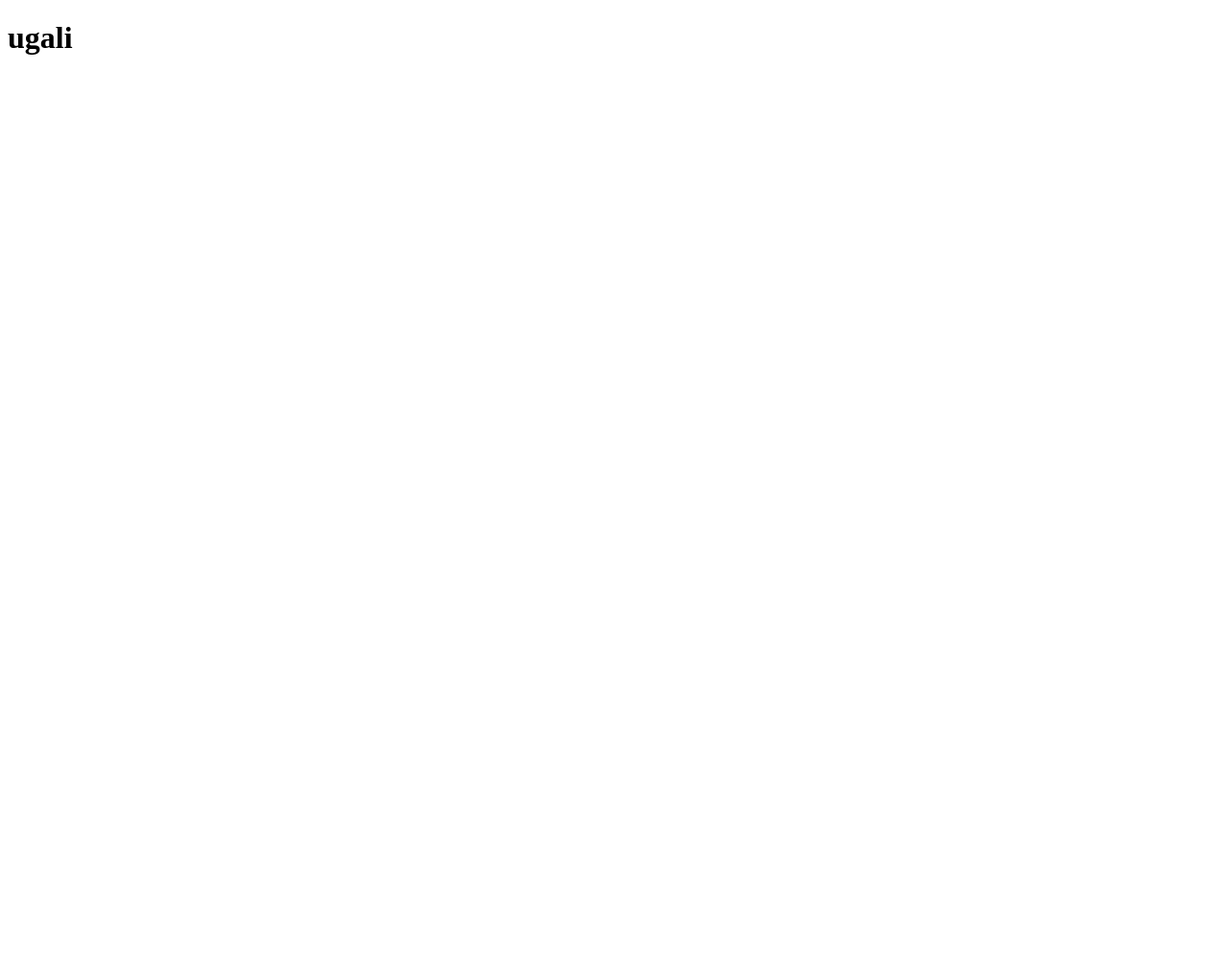
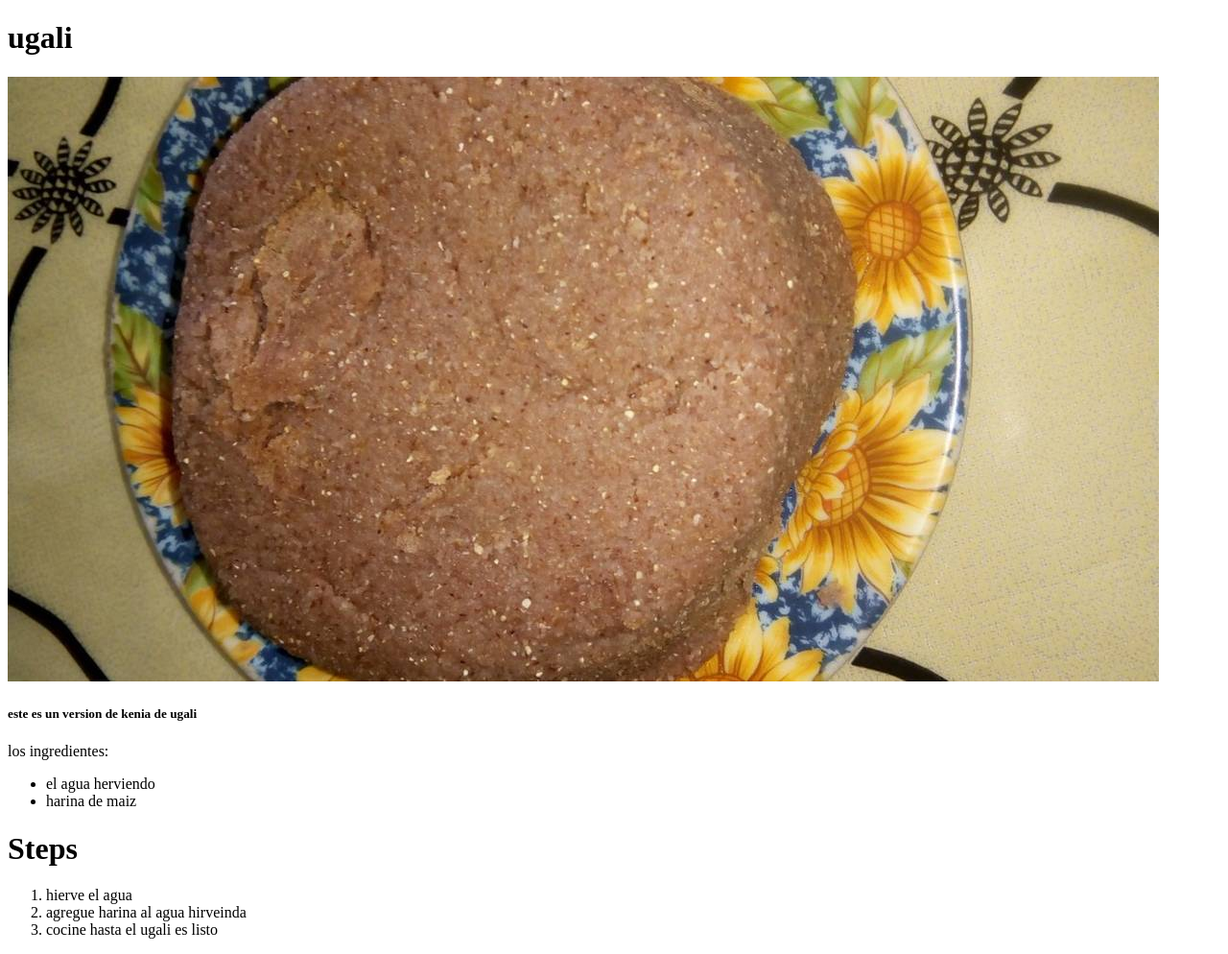
Before and after one commit to JoyceMungai/odin-recipes, a plain HTML site: page recipes/ugali.html in a window 1280 px wide. Shown: the whole page at 96% size. Before the commit the page ends 800 px from the top, so only its background shows below. Drawn offline with Linux system fonts and the light colour scheme.

```diff
--- a/recipes/ugali.html
+++ b/recipes/ugali.html
@@ -8,5 +8,20 @@
 </head>
 <body>
    <h1> ugali</h1>
+   <img src="ugali.jpg">
+   <h5>este es un version de kenia de ugali</h5>
+  <p>los ingredientes:</p>
+   <ul>
+       <li>el agua herviendo
+        <li>harina de maiz
+
+   </ul>
+   <h1>Steps</h1>
+   <ol>
+       <li>hierve el agua </li>
+       <li>agregue harina al agua hirveinda</li>
+       <li>cocine hasta el ugali es listo</li>
+   </ol>
+
 </body>
 </html>
```
Also changed, not shown: Index.html (+6 -1 lines), recipes/chicken.html (added, +12 -0 lines), recipes/kales.html (added, +12 -0 lines), recipes/ugali.jpg (added).
